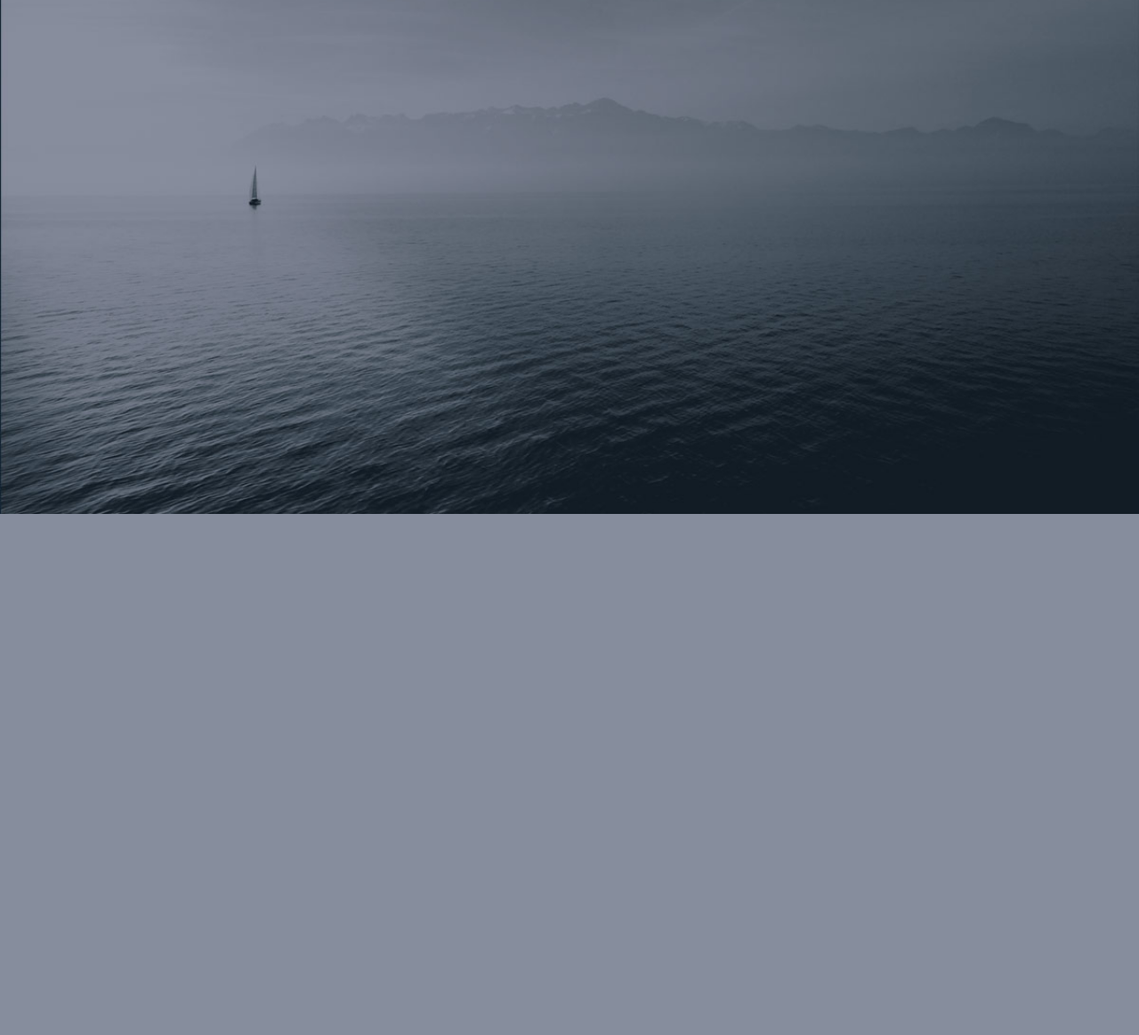
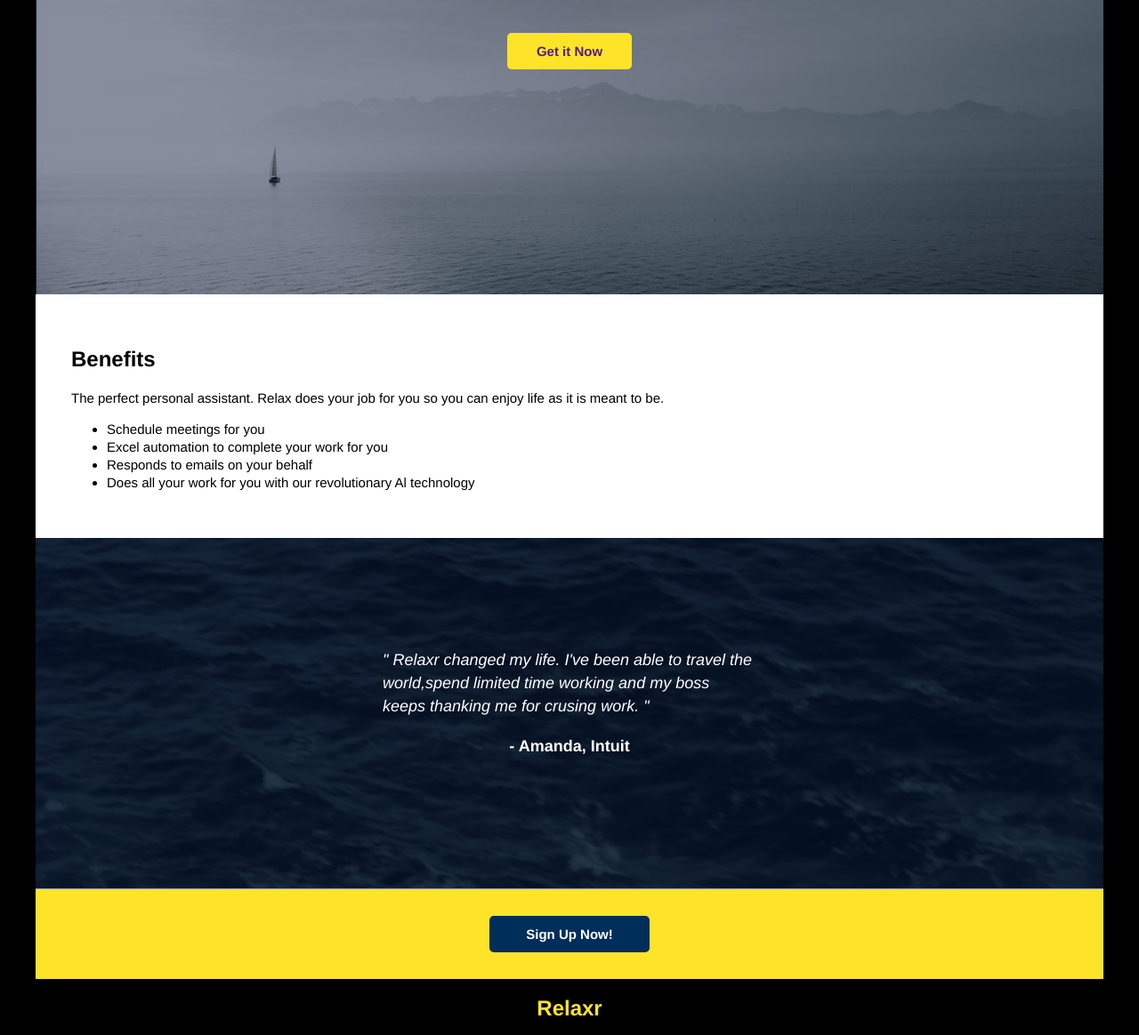
Before and after one commit to adenhashi/homework-landingpage, a plain HTML site: page starter_code/index.html in a window 1280 px wide. Shown: the part 169-1333 px from the top of the page at 89% size. Before the commit the page ends 800 px from the top, so only its background shows below. Drawn offline with Linux system fonts and the light colour scheme.

Commit message:
Homework complete

```diff
--- a/starter_code/css/style.css
+++ b/starter_code/css/style.css
@@ -46,12 +46,11 @@ Developer @GA in NYC
 /*******************************************/
 
 body {
-     color: #000;
-     font-size: 12px;
-     line-height: 1.4;
-     font-family: Helvetica, Arial, sans-serif;
-     background: url(../images/header_bg.jpg) no-repeat center top rgb(134,141,157);
-      background-size: cover;
+    background: #000;
+	color: #000;
+    font-size: 12px;
+    line-height: 1.4;
+    font-family: Helvetica, Arial, sans-serif;
 }
 
 
@@ -61,20 +60,123 @@ body {
 
 /* Center the container */
 #container {
-  width: 100%;
+  width:1200px;
   margin: auto;
-  height: 500px;
 
 }
 
 header {
+background: url(../images/header_bg.jpg) no-repeat center top rgb(134,141,157);
+min-height:500px;
+float: left;
+width: 100%;
+}
+
+header  h1{
+    color: #fff;
+    padding: 30px 60px;
+	margin: 0;
+}
+
+header  h3 {
+    font-size: 2.17em;
+    margin: 1em 0;
+    text-align: center;
+    color: #fff;
+}
+ header a {
+	padding: 10px;
+    background: #fde428;
+    margin: 50px auto;
+    width: 140px;
+    text-align: center;
+    display: inherit;
+    text-decoration: none;
+    font-weight: bold;
+    font-size: 15px;
+    border-radius: 5px;
+}
+section{
+	padding:40px;
+	width: 100%;
+	float: left;
+	background: #fff;
+	}
+section p{font-size:15px;}
+
+
+ul li{line-height:20px;font-size:15px;}
+
+/*Section Testimonial */
+.testimonial{
+	background: url(../images/testimonial_bg.jpg) no-repeat center top rgb(134,141,157);
+    min-height:395px;
+	padding: 10% 0;
+	width: 100%;
+	float: left;
+}
+
+blockquote {
+font-size: 18px;
+font-style: italic;
+width: 500px;
+margin: auto;
+padding: 0.25em 40px;
+line-height: 1.45;
+position: relative;
+color: #fff;
+}
+
+.testimonial h2{
+	color: #fff;
+	text-align: center;
+}
+
+.cta{
+	background: #fde428;
+    width: 100%;
+	float: left;
 
 }
+ .cta a {
+	padding: 10px;
+    background: #002e5b;
+	color:#fff;
+    margin: 30px auto;
+    width: 180px;
+    text-align: center;
+    display: inherit;
+    text-decoration: none;
+    font-weight: bold;
+    font-size: 15px;
+    border-radius: 5px;
+}
+footer {
+width:100%;
+float:left;
+color:#fff;
+}
+footer h1{text-align:center;color:#fde428}
 
-footer {
+#social_links{
+	text-align:center;
+	font-family:sans-serif;
+	font-size: 15px;
+	padding: 5px;
+	font-weight:bold;
 
 }
-
+#social_links li {
+	list-style: none;
+	display:inline-block;
+    margin: 0 15px;
+}
+#social_links ul li a {
+	text-decoration: none;
+	text-align: center;
+	padding: 5px;
+}
+footer p{text-align:center;font-size:16px;}
 /******************************************
 /* ADDITIONAL STYLES
 /*******************************************/
--- a/starter_code/index.html
+++ b/starter_code/index.html
@@ -8,18 +8,46 @@
 		<title>Blank Template</title>
 
 		<!-- external CSS link -->
-		<link rel="stylesheet" href="css/reset.css">
+		<link rel="stylesheet" href="css/normalize.css">
 		<link rel="stylesheet" href="css/style.css">
 
 	</head>
 	<body>
 		<div id="container">
 			<header>
-				<h1>Blank Template</h1>
-				<h2>Just another blank template</h2>
+				<h1>Relaxr</h1>
+				<h3>Get piece of mind with a single tap</h3>
+
+				<a href="">Get it Now</a>
 			</header>
+			<section class='benefits'>
+				<h1>Benefits</h1>
+				<p>The perfect personal assistant. Relax does your job
+				for you so you can enjoy life as it is meant to be.</p>
+			    <ul>
+				 <li>Schedule meetings for you</li>
+				 <li>Excel automation to complete your work for you</li>
+				 <li>Responds to emails on your behalf</li>
+				 <li>Does all your work for you with our revolutionary Al technology</li>
+				</ul>
+			</section>
+
+			<div class="testimonial">
+				<blockquote>
+				" Relaxr changed my life. I've been able to travel the world,spend limited time working and my boss keeps thanking me for crusing work.	"
+				</blockquote>
+				<h2>- Amanda, Intuit</h2>
+			</div>
+			<div class="cta">
+				<a href="">Sign Up Now!</a>
+			</div>
 			<footer>
-				&copy; Footer Goes Here
+				<h1>Relaxr</h1>
+				<ul id="social_links">
+					<li><a href="https://www.twitter.com/" ><img src='images/twitter.png'></a></li>
+					<li><a href="https://www.facebook.com/"><img src='images/facebook.png'></a></li>
+				</ul>
+				<p>Copyright &copy; 2017 Relaxr </p>
 			</footer>
 		</div><!-- #container -->
 	</body>
```
